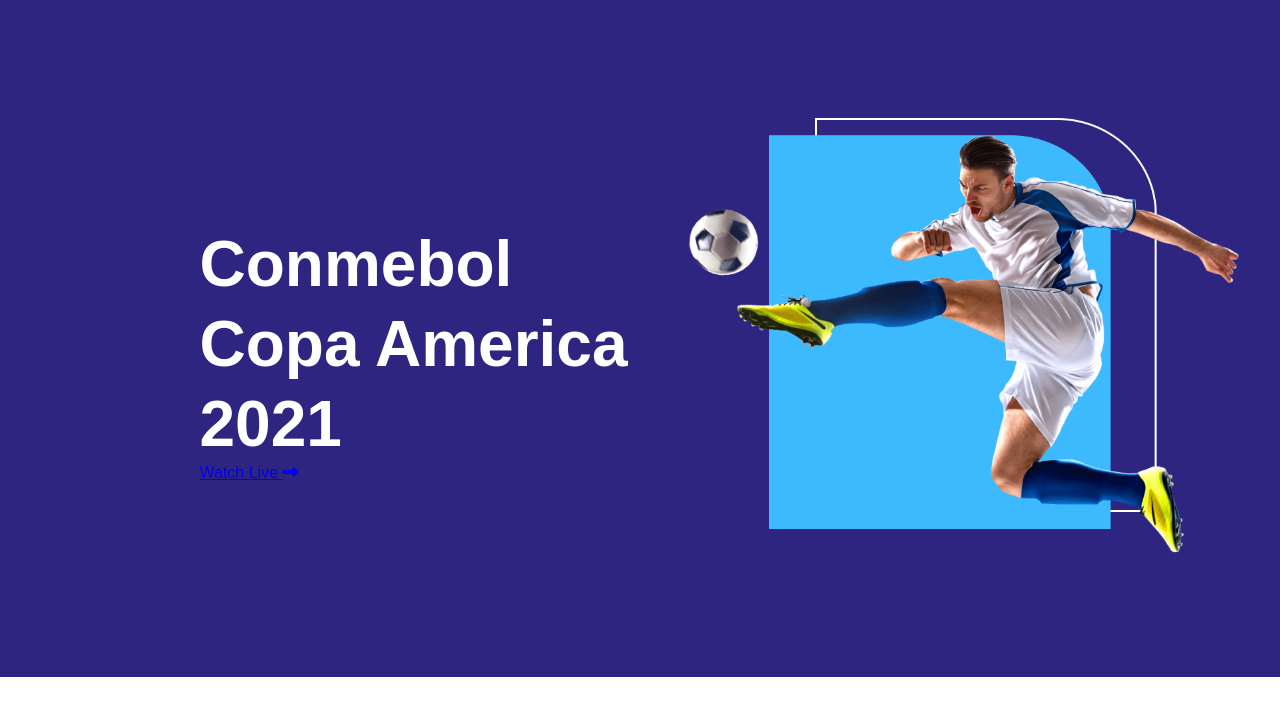
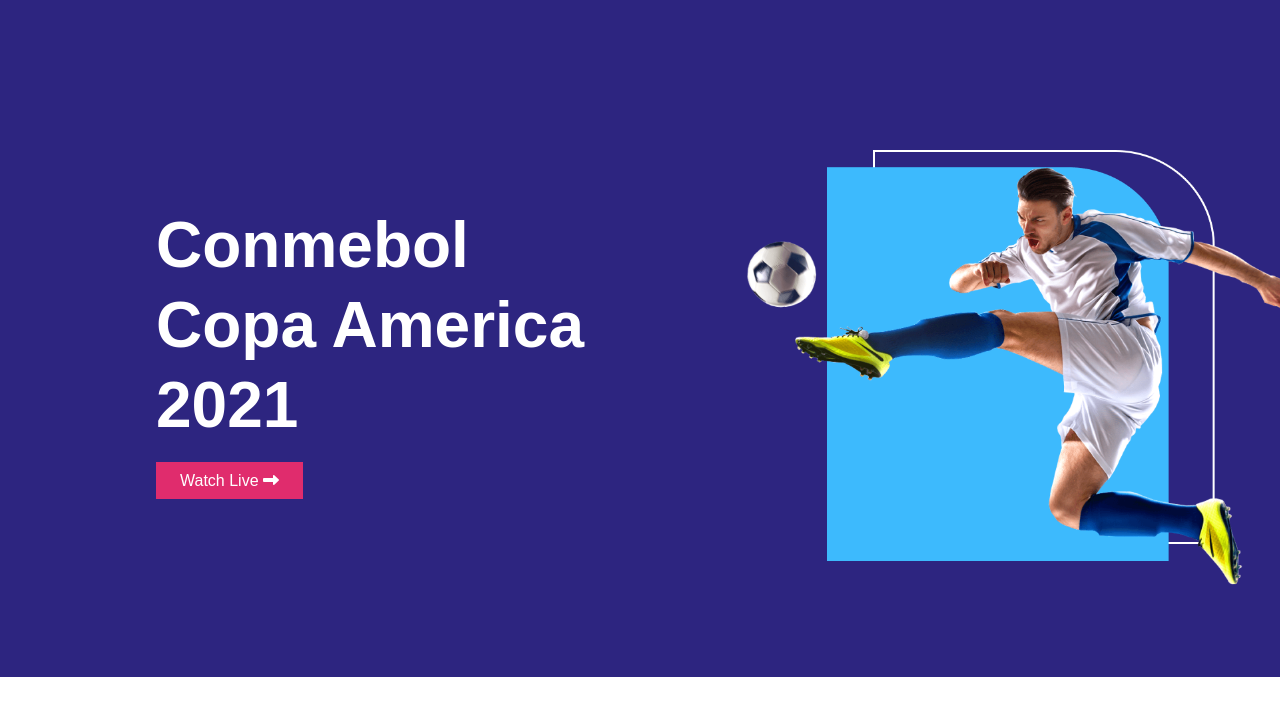
Before and after one commit to Nafi9sa/responsive_football, a plain HTML site: page index.html in a window 1280 px wide. Shown: the top 716 px of the page. Drawn offline with Linux system fonts and the light colour scheme.

Commit message:
style added in banner section

```diff
--- a/style/styles.css
+++ b/style/styles.css
@@ -34,12 +34,32 @@ main{
 .title{
     width: 485px;
     height: 230px;
+    margin-right: 102px;
+    margin-left: 156px;
+    margin-top: 205px;
+    margin-bottom: 242px;
 }
 
 .title h1{
     color: #ffffff;
     font-size: 64px;
     line-height: 80px;
+    margin-bottom: 27px;
+}
+
+.title a{
+    text-decoration: none;
+    background-color: #E02C6D;
+    color: #ffffff;
+    Width: 168px;
+    height: 44px;
+    padding: 10px 24px;
+}
+
+.banner{
+    margin-right: 140.99px;
+    margin-bottom: 87px;
+    margin-top: 152px;
 }
 
 .banner img{
```
